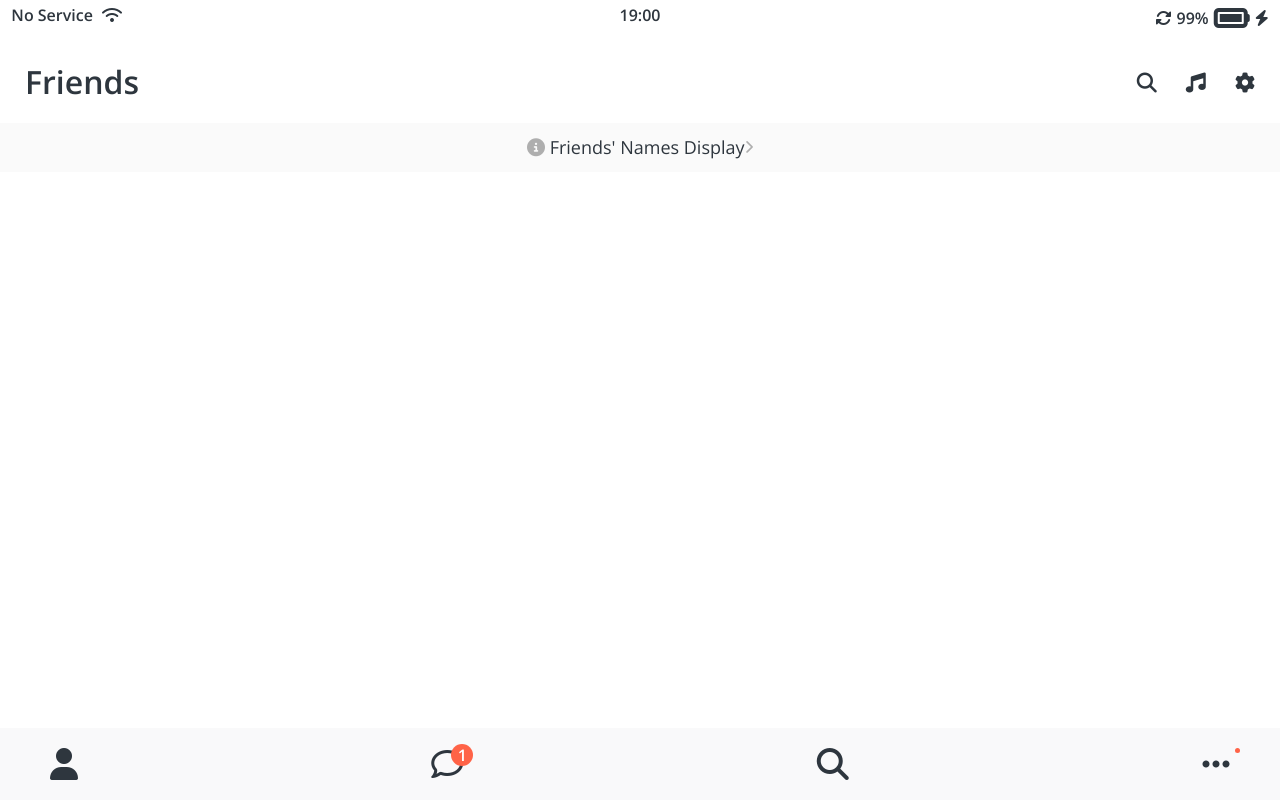
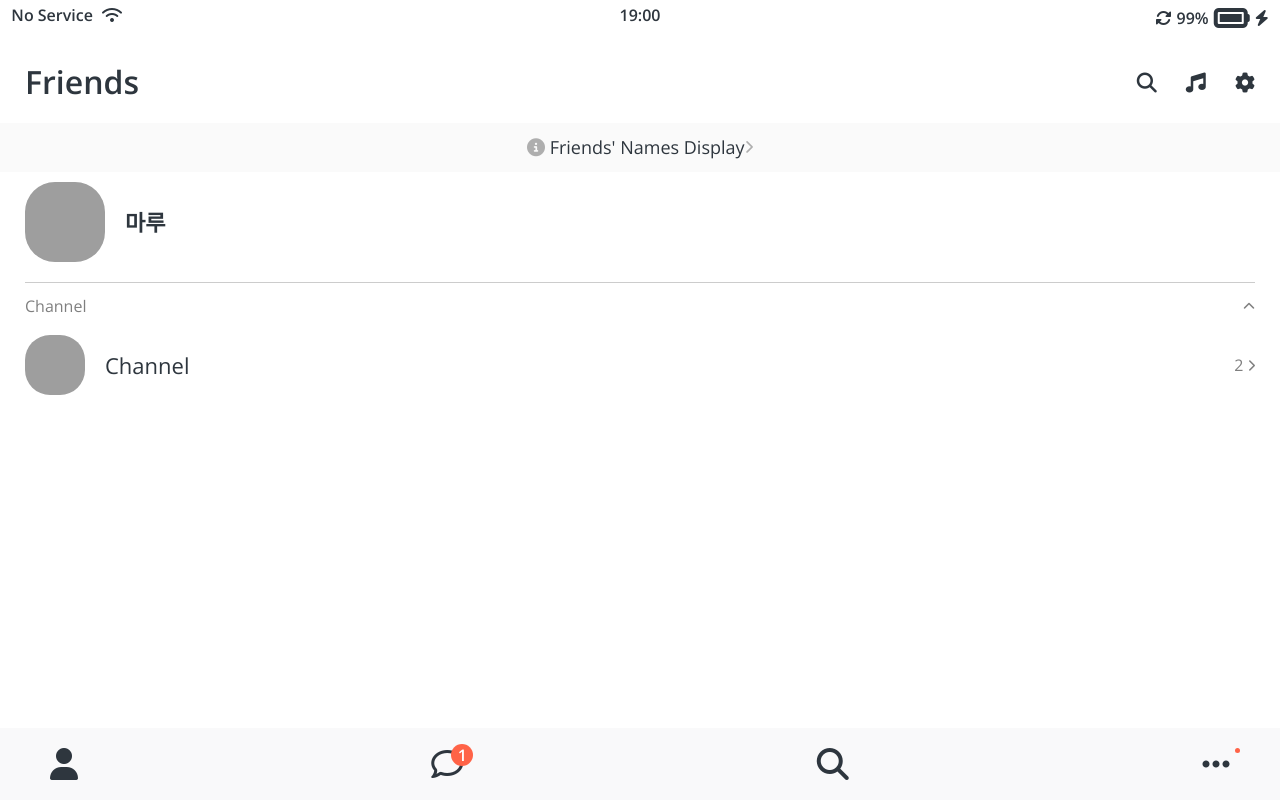
Before and after one commit to yura0302/kokoa-clone-2022, a plain HTML site: page friends.html in a window 1280 px wide. Drawn offline with nearby package versions, Linux system fonts and the light colour scheme; grey boxes are pictures that could not be loaded.

Commit message:
Update friends.html

```diff
--- a/friends.html
+++ b/friends.html
@@ -36,6 +36,39 @@
         Friends' Names Display<i class="fa-solid fa-chevron-right fa-xs"></i>
     </a>
 
+    <main class="friends-screen">
+        <div class="user-component">
+        <div class="user-component__column">
+            <img src="https://pbs.twimg.com/media/FXcBQn3UYAIdFfd?format=jpg&name=medium"
+                 class="user-component__avatar user-component__avatar--xl" />
+            <div class="user-component__text">
+                <h4 class="user-component__title">마루</h4>
+                <!-- <h6 class="user-component__subtitle">언니 올 때 메로나</h6> -->
+            </div>
+        </div>
+        <div class="user-component__column"></div>
+        </div>
+        <div class="friends-screen__channel">
+            <div class="friends-screen__channel-header">
+                <span>Channel</span>
+                <i class="fa-solid fa-chevron-up fa-xs"></i>
+            </div>
+            <div class="user-component">
+                <div class="user-component__column">
+                    <img src="https://pbs.twimg.com/media/FXcBRBYUEAAbE88?format=jpg&name=900x900"
+                    class="user-component-avatar user-component__avatar--sm"/>
+                    <div class="user-component__text">
+                        <h4 class="user-component__title user-component__title--not-bold ">Channel</h4>
+                    </div>
+            </div>
+        <div class="user-component__column">
+            <span>2</span>
+            <i class="fa-solid fa-chevron-right fa-xs"></i>
+        </div>
+        </div>
+        </div>
+    </main>
+
     <nav class="nav">
         <ul class="nav__list">
             <li class="nav__btn">
```
